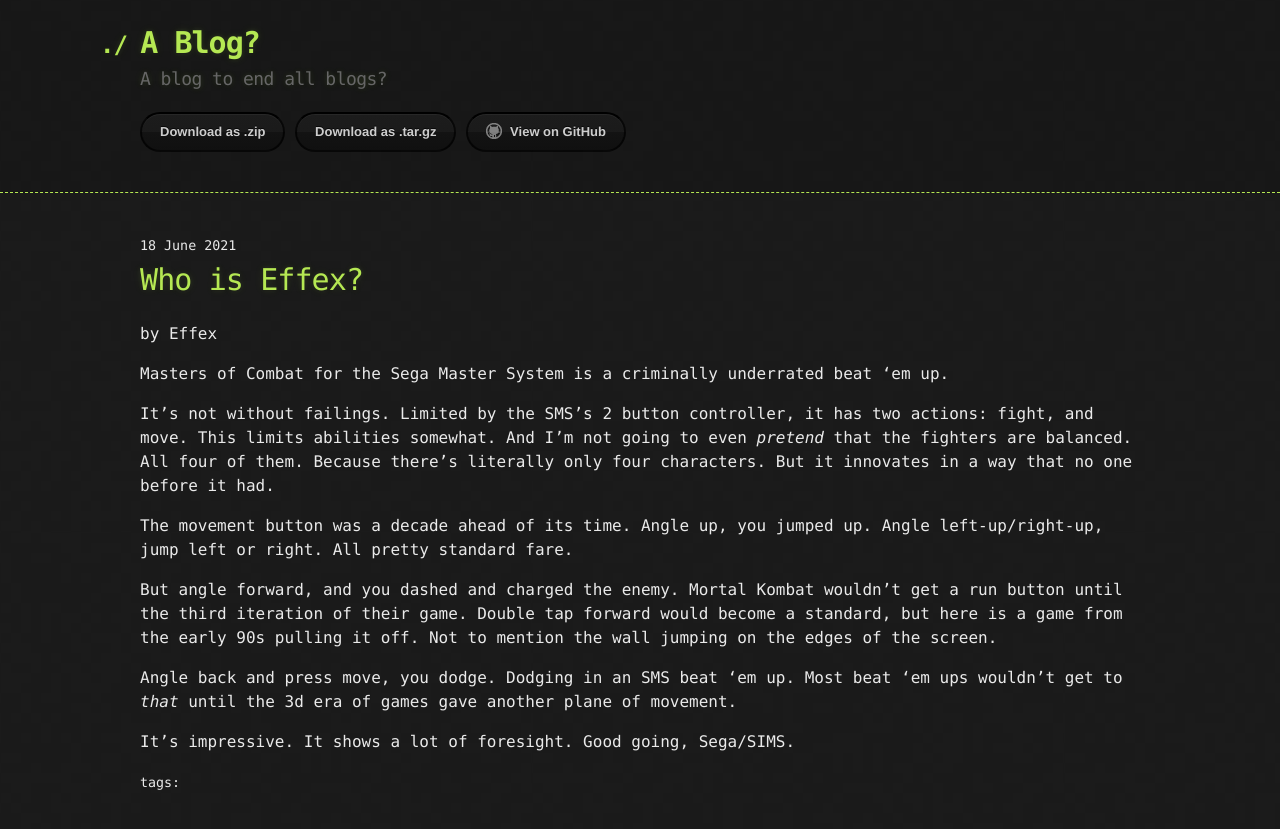
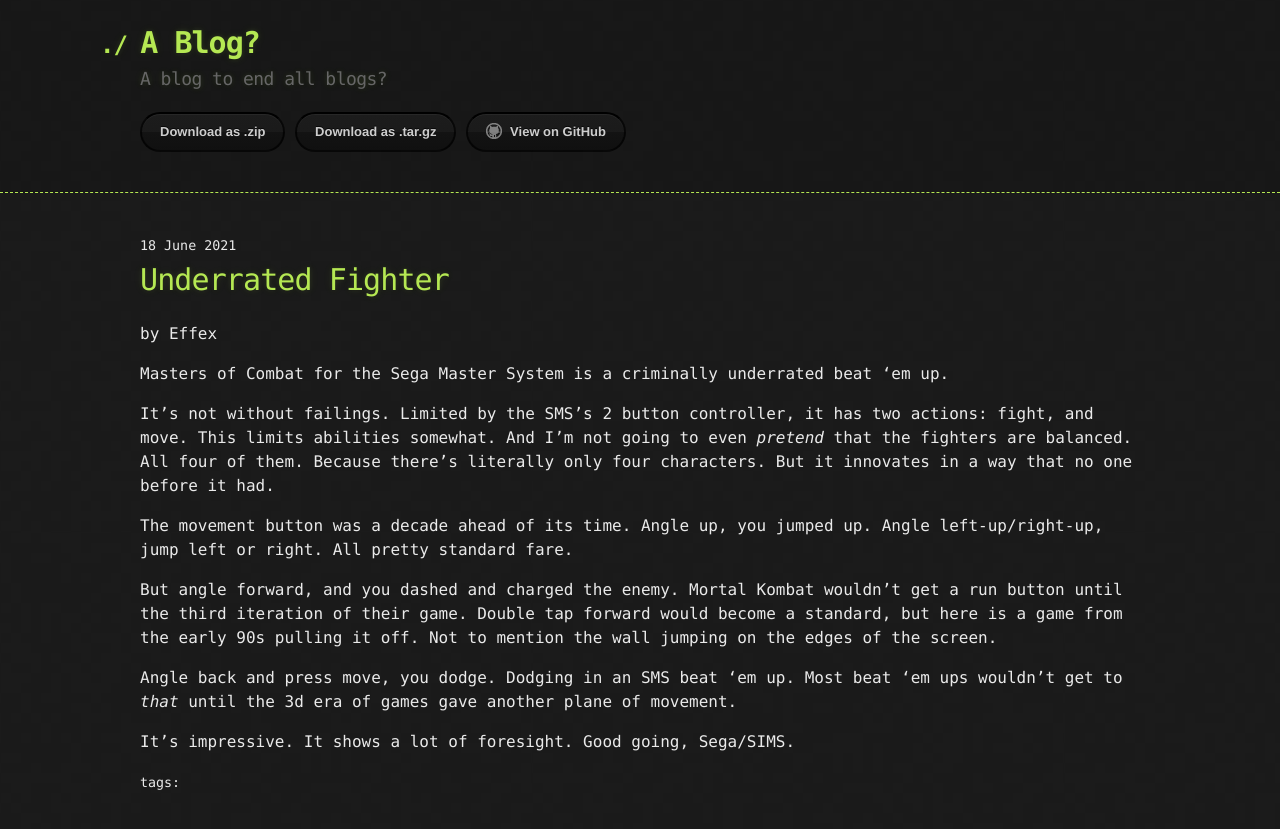
Before and after one commit to Effex-D/blog, a Jekyll site: the page built from _posts/2021-06-18-underrated-fighter.md, in a window 1280 px wide. Shown: the top 829 px of the page. Built offline with Jekyll 4.4.1, drawn with Linux system fonts in a browser that asks for light colours.

Commit message:
fixed title

```diff
--- a/_posts/2021-06-18-underrated-fighter.md
+++ b/_posts/2021-06-18-underrated-fighter.md
@@ -1,6 +1,6 @@
 ---
 layout: post
-title:  "Who is Effex?"
+title:  "Underrated Fighter"
 date:   2021-06-18 18:34:46 +0000
 author: Effex
 ---
```
